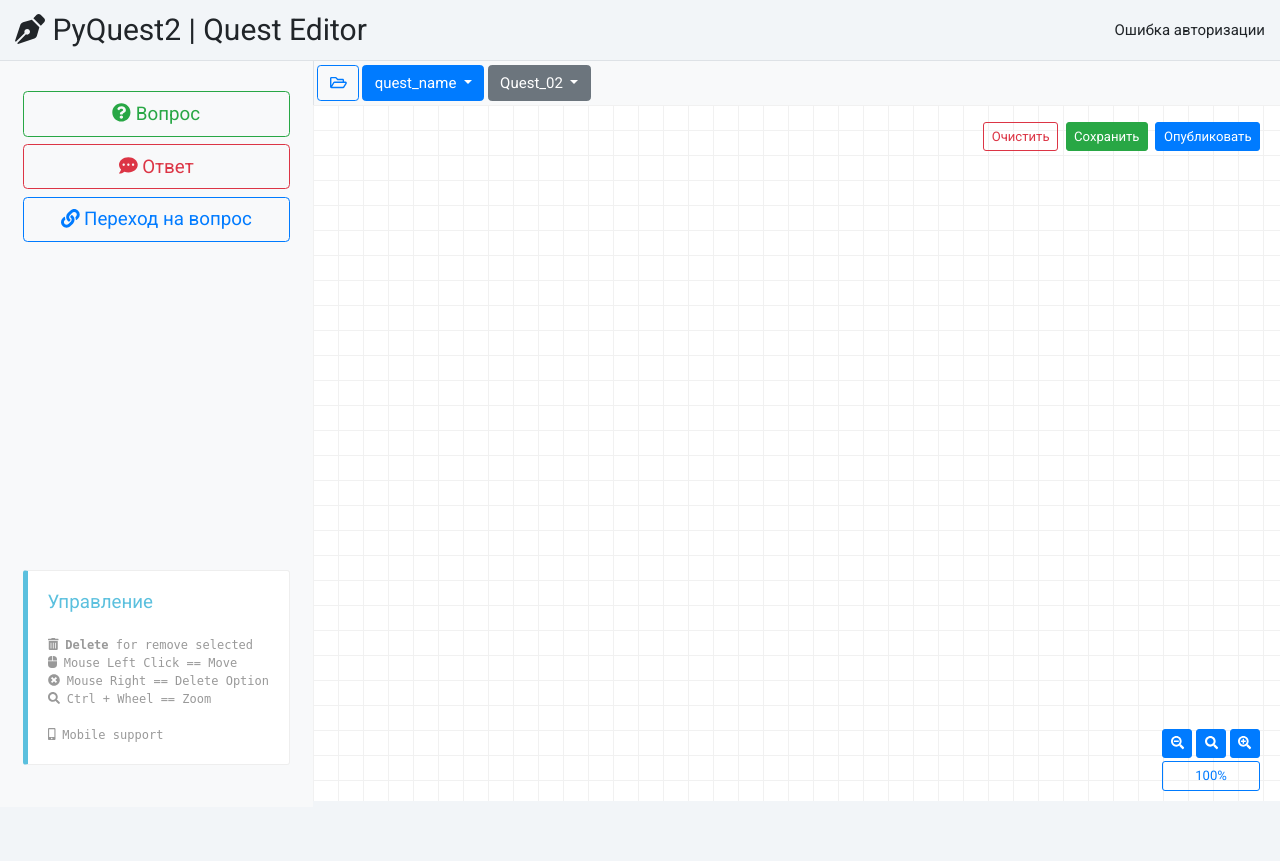
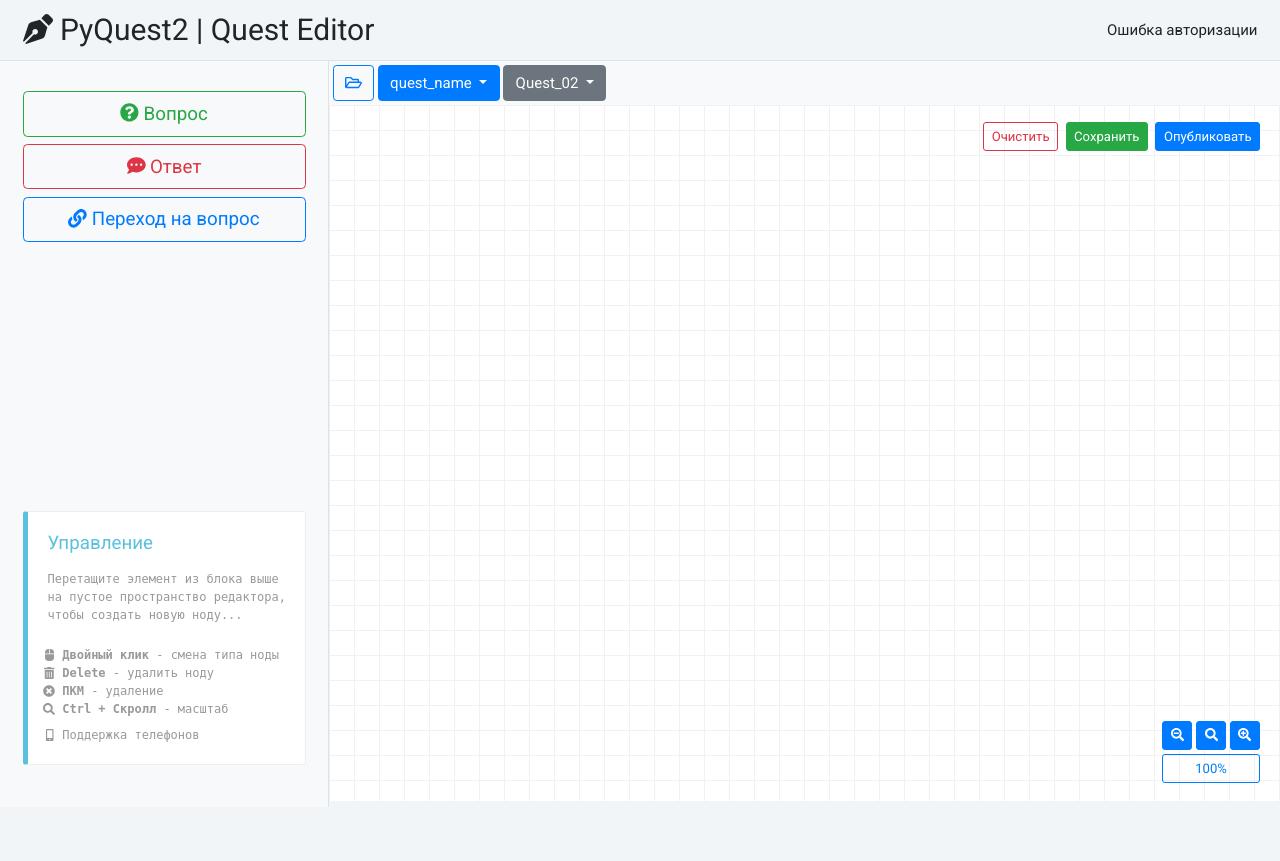
Before and after one commit to Granduca/PYQuest2, a Flask app: template web/quest_editor/templates/quest_editor.html in a window 1280 px wide. Run offline with Flask 2, Linux system fonts and the light colour scheme; the template is opened without the code that fills it, so the values that code supplies are empty; some libraries are stand-ins or nearby versions.

Commit message:
fix: minor style fix

```diff
--- a/web/quest_editor/templates/quest_editor.html
+++ b/web/quest_editor/templates/quest_editor.html
@@ -43,9 +43,9 @@
     <script src="{{ url_for('quest_editor.static', filename='node_modules/selectables/selectables.js')}}"></script>
 
     <!-- Header -->
-    <header class="navbar navbar-expand flex-row border-bottom">
+    <header class="navbar navbar-expand flex-row border-bottom px-0">
         <!-- Brand -->
-        <div class="navbar-brand d-none d-lg-flex">
+        <div class="navbar-brand d-none d-lg-flex pl-4">
             {% if title %}
             {% if editor_version %}
             <h2 class="my-0"><i class="fas fa-pen-nib"></i> {{title}} | Quest Editor v{{editor_version}}</h2>
@@ -57,7 +57,7 @@
             {% endif %}
         </div>
         <!-- Brand mobile -->
-        <div class="navbar-brand d-block d-lg-none">
+        <div class="navbar-brand d-block d-lg-none pl-2">
             {% if title %}
             <h2 class="my-0"><i class="fas fa-pen-nib"></i> {{title}}</h2>
             {% else %}
@@ -65,7 +65,7 @@
             {% endif %}
         </div>
         <!-- Profile -->
-        <div class="navbar-nav flex-row ml-auto">
+        <div class="navbar-nav flex-row ml-auto pr-4">
             {% if google_uname %}
             {% if google_upic %}
             <div class="button d-flex flex-row align-items-center nav-block">
@@ -87,7 +87,7 @@
     <!-- MAIN -->
     <div class="container-fluid d-flex px-0 h-100 wrapper" id="wrapper">
         <!-- Side menu -->
-        <div class="d-none d-lg-flex align-items-end flex-column bg-light px-4 py-4">
+        <div class="d-none d-lg-flex align-items-end flex-column bg-light border-right px-4 py-4">
             <div class="d-flex flex-column w-100 mx-auto">
                 <button class="btn btn-lg btn-outline-success w-100 mt-2"  draggable="true" ondragstart="drag(event)" data-node="question_not_connected" type="button">
                     <i class="fas fa-question-circle"></i><span> Вопрос</span>
@@ -100,18 +100,7 @@
                 </button>
             </div>
             <!-- Side menu tips -->
-            <div class="d-flex flex-column mt-auto">
-                <div class="bs-callout bs-callout-info bg-white">
-                    <h5>Управление</h5>
-                    <div class="mt-4 hotkeys">
-                        <i class="fas fa-trash-alt"></i><b> Delete</b> for remove selected<br>
-                        <i class="fas fa-mouse"></i> Mouse Left Click == Move<br>
-                        <i class="fas fa-times-circle"></i> Mouse Right == Delete Option<br>
-                        <i class="fas fa-search"></i> Ctrl + Wheel == Zoom<br><br>
-                        <i class="fas fa-mobile-alt"></i> Mobile support<br>
-                    </div>
-                </div>
-            </div>
+            {% include "quest_editor_tips.html" %}
         </div>
         <!-- Side menu mobile -->
         <div class="d-flex d-lg-none align-items-end flex-column bg-light px-1 pb-4">
@@ -133,9 +122,10 @@
                 </button>
             </div>
         </div>
-        <!-- Menu -->
+        <!-- Editor -->
         <div class="col px-0">
-            <div class="flex-row px-1 py-1 bg-light border-left">
+            <!-- Menu -->
+            <div class="flex-row px-1 py-1 bg-light">
                 <button class="btn btn-outline-primary" type="button">
                     <i class="far fa-folder-open"></i>
                 </button>
@@ -157,12 +147,14 @@
             </div>
             <!-- Drawflow -->
             <div class="flex-row w-100" id="drawflow" ondrop="drop(event)" ondragover="allowDrop(event)">
+                <!-- Clear/Export bar -->
                 <div class="button d-flex mt-2 editor-btn-block">
                     <button class="btn btn-sm btn-outline-danger w-100 mr-2" onclick="editor_clear()" data-toggle="tooltip" data-html="true" data-custom-class="tooltip-danger" title="удалить <b>все ноды</b><br><u>безвозвратно</u>!">Очистить</button>
                     <button class="btn btn-sm btn-success w-100 mr-2" onclick="export_json()" data-toggle="tooltip" data-custom-class="tooltip-success" data-html="true" title="<u>сохранить</u> квест<br><em>без публикации</em>">Сохранить</button>
                     <button class="btn btn-sm btn-primary w-100" onclick="publish()" data-toggle="tooltip" data-html="true" data-custom-class="tooltip-primary" title="<u>опубликовать</u> квест<br><em>в <u>telegram</u></em>">Опубликовать</button>
                 </div>
-                <div class="bar-zoom">
+                <!-- Zoom bar -->
+                <div class="d-flex bar-zoom pb-2">
                     <div class="button flex-raw">
                         <div class="button d-flex">
                             <button class="btn btn-sm btn-primary w-100 mr-1" onclick="editor.zoom_out()"><i class="fas fa-search-minus"></i></button>
--- /dev/null
+++ b/web/quest_editor/templates/quest_editor_tips.html
@@ -0,0 +1,50 @@
+<div class="d-flex flex-column mt-auto">
+    <div class="bs-callout bs-callout-info bg-white">
+        <h5>Управление</h5>
+        <div class="container mt-3 px-0 hotkeys">
+            <div class="row">
+                <p class="pl-3 mb-0">Перетащите элемент из блока выше<br>на пустое пространство редактора,<br>чтобы создать новую ноду...</p>
+            </div>
+            <div class="row pt-4">
+                <div class="col-1 pr-1 d-flex align-items-center justify-content-center">
+                    <i class="fas fa-mouse"></i>
+                </div>
+                <div class="col pl-2">
+                    <p class="mb-0"><b>Двойный клик</b> - смена типа ноды</p>
+                </div>
+            </div>
+            <div class="row">
+                <div class="col-1 pr-1 d-flex align-items-center justify-content-center">
+                    <i class="fas fa-trash-alt"></i>
+                </div>
+                <div class="col pl-2">
+                    <p class="mb-0"><b>Delete</b> - удалить ноду</p>
+                </div>
+            </div>
+            <div class="row">
+                <div class="col-1 pr-1 d-flex align-items-center justify-content-center">
+                    <i class="fas fa-times-circle"></i>
+                </div>
+                <div class="col pl-2">
+                    <p class="mb-0"><b>ПКМ</b> - удаление</p>
+                </div>
+            </div>
+            <div class="row">
+                <div class="col-1 pr-1 d-flex align-items-center justify-content-center">
+                    <i class="fas fa-search"></i>
+                </div>
+                <div class="col pl-2">
+                    <p class="mb-0"><b>Ctrl + Скролл</b> - масштаб</p>
+                </div>
+            </div>
+            <div class="row pt-2">
+                <div class="col-1 pr-1 d-flex align-items-center justify-content-center">
+                    <i class="fas fa-mobile-alt"></i>
+                </div>
+                <div class="col pl-2">
+                    <p class="mb-0">Поддержка телефонов</p>
+                </div>
+            </div>
+        </div>
+    </div>
+</div>
```
